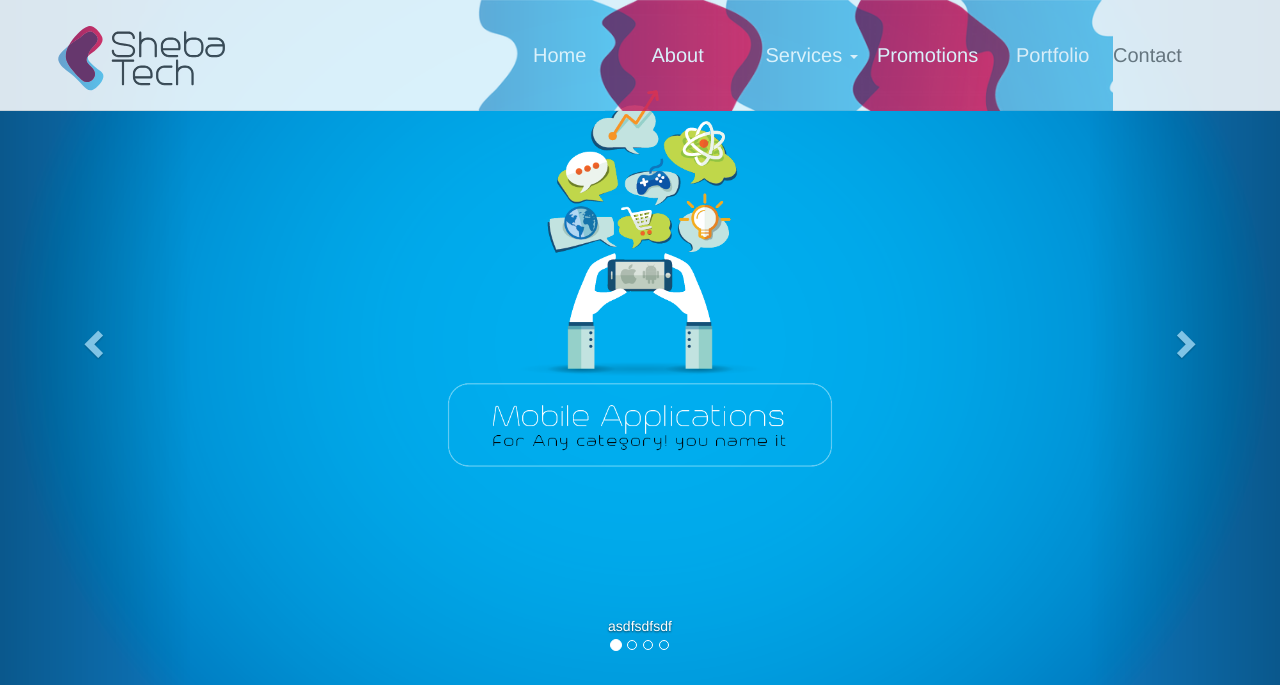
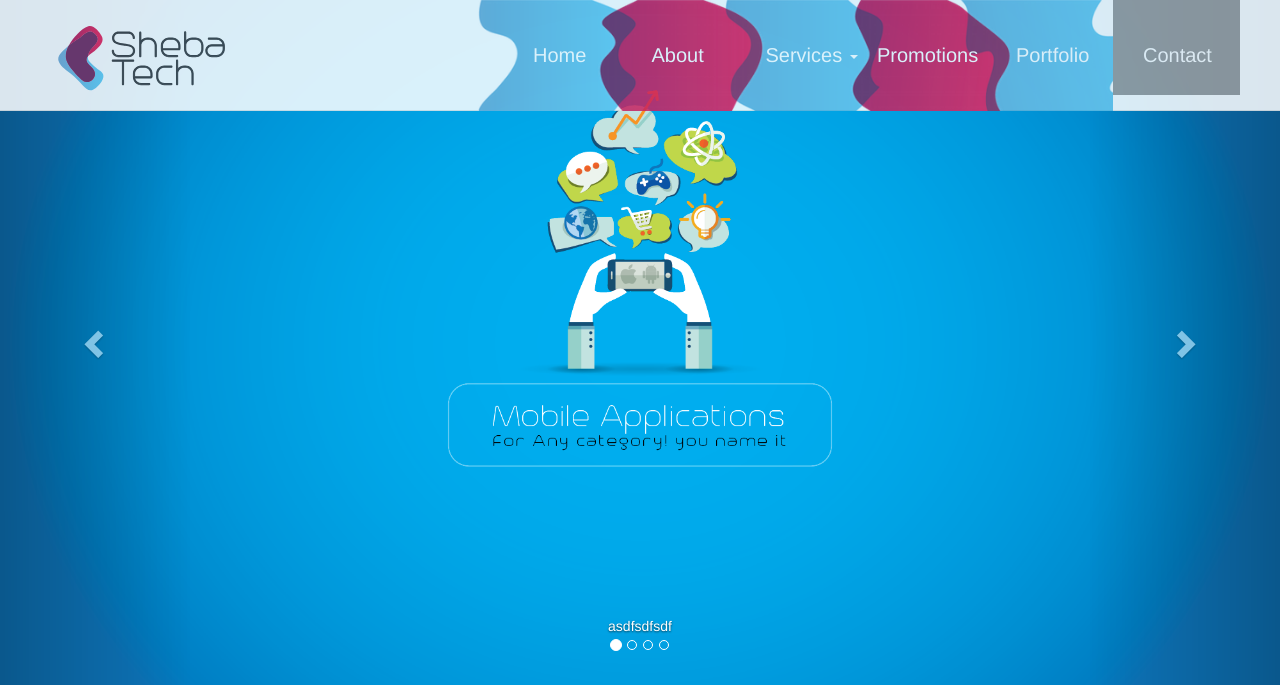
Before and after one commit to tarekshumaila/bootstrap_shebatech, a PHP site: page / in a window 1280 px wide. Shown: the top 685 px of the page. Run offline with PHP 8.4, Linux system fonts and the light colour scheme; some libraries are stand-ins or nearby versions; grey boxes are pictures that could not be loaded.

Commit message:
more changes

```diff
--- a/css/style.css
+++ b/css/style.css
@@ -9,4 +9,5 @@
 #services{background-image:url('../svg/menu/4.png');background-repeat:no-repeat;background-size:contain;color: white;padding-left: 33.5px;}
 #promotions{background-image:url('../svg/menu/5.png');background-repeat:no-repeat;background-size:contain;color: white;padding-left: 18px;}
 #portfolio{background-image:url('../svg/menu/6.png');background-repeat:no-repeat;background-size:contain;color: white;padding-left: 30px;}
+#contact{background-image:url('../svg/menu/7.png');background-repeat:no-repeat;background-size:contain;color: white;padding-left: 30px;}
 #container {padding: 0;}
```
